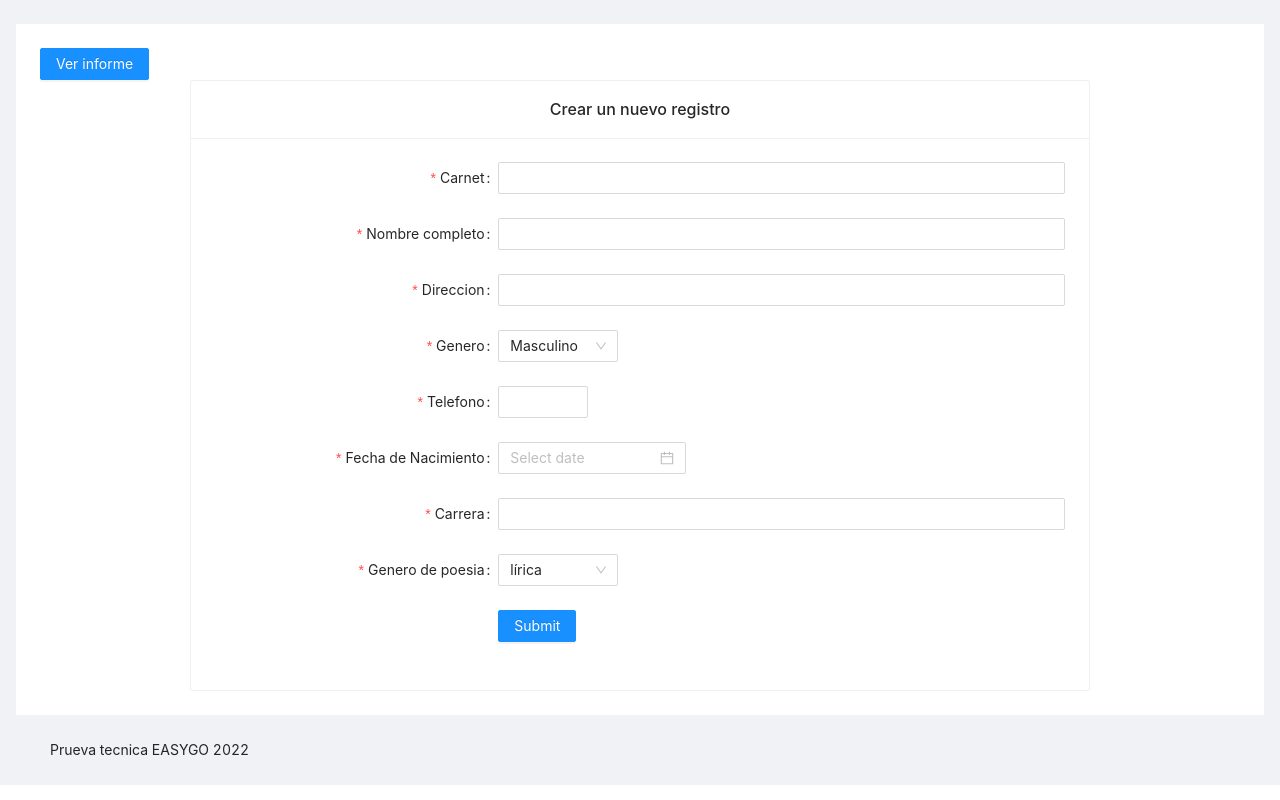
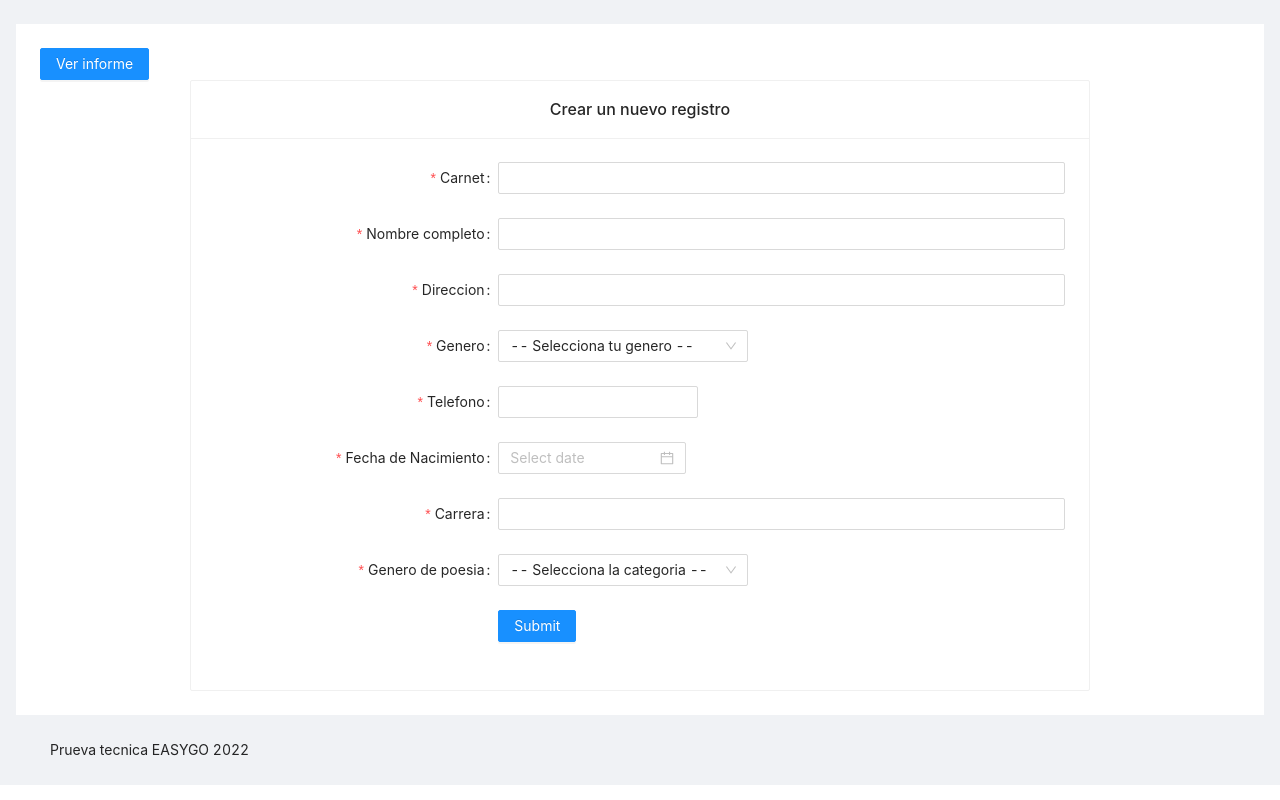
Before and after one commit to Allan-Sanchez/prueva-tecnica-easygo, a React (Vite) app: page / in a window 1280 px wide. Built offline with nearby package versions, Linux system fonts and the light colour scheme.

Commit message:
feat: input validate added

```diff
--- a/src/components/formRegister/BirthInput.jsx
+++ b/src/components/formRegister/BirthInput.jsx
@@ -1,5 +1,21 @@
 import React from "react";
 import { Form, DatePicker } from "antd";
+
+const isDateValidated = (value) => {
+  // validate that you are of legal age
+  const today = new Date();
+  const birth = new Date(value._d);
+  let d = today.getFullYear() - birth.getFullYear();
+  const m = today.getMonth() - birth.getMonth();
+  if (m < 0 || (m === 0 && today.getDate() < birth.getDate())) {
+    d--;
+  }
+  if (d < 18) {
+    return Promise.reject("Debes de ser mayor de edad");
+  }
+
+  return Promise.resolve();
+};
 
 function BirthInput() {
   return (
@@ -11,9 +27,11 @@ function BirthInput() {
           required: true,
           message: "Este campo es obligatorio!",
         },
-        {
-          validateTrigger: "onBlur",
-        },
+        () => ({
+          validator(_, value) {
+            return isDateValidated(value);
+          },
+        }),
       ]}
     >
       <DatePicker />
--- a/src/components/formRegister/CarnetInput.jsx
+++ b/src/components/formRegister/CarnetInput.jsx
@@ -2,10 +2,23 @@ import React from "react";
 import { Form, Input } from "antd";
 
 const isCarnetValidate = (value) => {
-  console.log(`Validate ${value}`);
-  if (value < 5) {
-    return Promise.reject("Age needs to be 5 or older.");
+  if (value.length < 6 || value.length > 6) {
+    return Promise.reject("El carnet debe de ser de 6 digitos");
   }
+  // validate the firt character
+  const character = "a".toUpperCase();
+  const validate = value.split("");
+
+  if (validate[0].toUpperCase() !== character) {
+    return Promise.reject(`El primer debe ser "A" o "a"`);
+  }
+  if (validate.includes("0")) {
+    return Promise.reject("El codigo no debe tener ceros");
+  }
+  if (validate[2] != 5) {
+    return Promise.reject("El tercer digito debe deser 5");
+  }
+
   return Promise.resolve();
 };
 function CarnetInput() {
--- a/src/components/formRegister/GenderInput.jsx
+++ b/src/components/formRegister/GenderInput.jsx
@@ -13,18 +13,16 @@ function GenderInput() {
           required: true,
           message: "Este campo es obligatorio!",
         },
-        {
-          validateTrigger: "onBlur",
-        },
       ]}
     >
       <Select
-        defaultValue="masculino"
-        style={{ width: 120 }}
+        defaultValue="inital"
+        style={{ width: 250 }}
         // onChange={handleChange}
       >
-        <Option value="masculino">Masculino</Option>
-        <Option value="Femenino">Femenino</Option>
+        <Option value="inital">-- Selecciona tu genero --</Option>
+        <Option value="M">Masculino</Option>
+        <Option value="F">Femenino</Option>
       </Select>
     </Form.Item>
   );
--- a/src/components/formRegister/PhoneInput.jsx
+++ b/src/components/formRegister/PhoneInput.jsx
@@ -10,16 +10,14 @@ function PhoneInput() {
         {
           required: true,
           message: "Escribir un numero de telefono!",
-          type: "integer",
-          message: "Escribir un numero de telefono valido",
         },
         {
-          validateTrigger: "onBlur",
+          type: "integer",
+          message: "Este campo debe ser numerico",
         },
-        ,
       ]}
     >
-      <InputNumber />
+      <InputNumber style={{ width: 200 }} />
     </Form.Item>
   );
 }
--- a/src/components/formRegister/PoetryInput.jsx
+++ b/src/components/formRegister/PoetryInput.jsx
@@ -12,16 +12,15 @@ function PoetryInput() {
           required: true,
           message: "Este campo es obligatorio!",
         },
-        {
-          validateTrigger: "onBlur",
-        },
       ]}
     >
       <Select
-        defaultValue="lirica"
-        style={{ width: 120 }}
+        defaultValue="inital"
+        style={{ width: 250 }}
         // onChange={handleChange}
       >
+        {" "}
+        <Option value="inital">-- Selecciona la categoria --</Option>
         <Option value="lirica">lírica</Option>
         <Option value="epica">épica</Option>
         <Option value="dramatica">dramática</Option>
```
